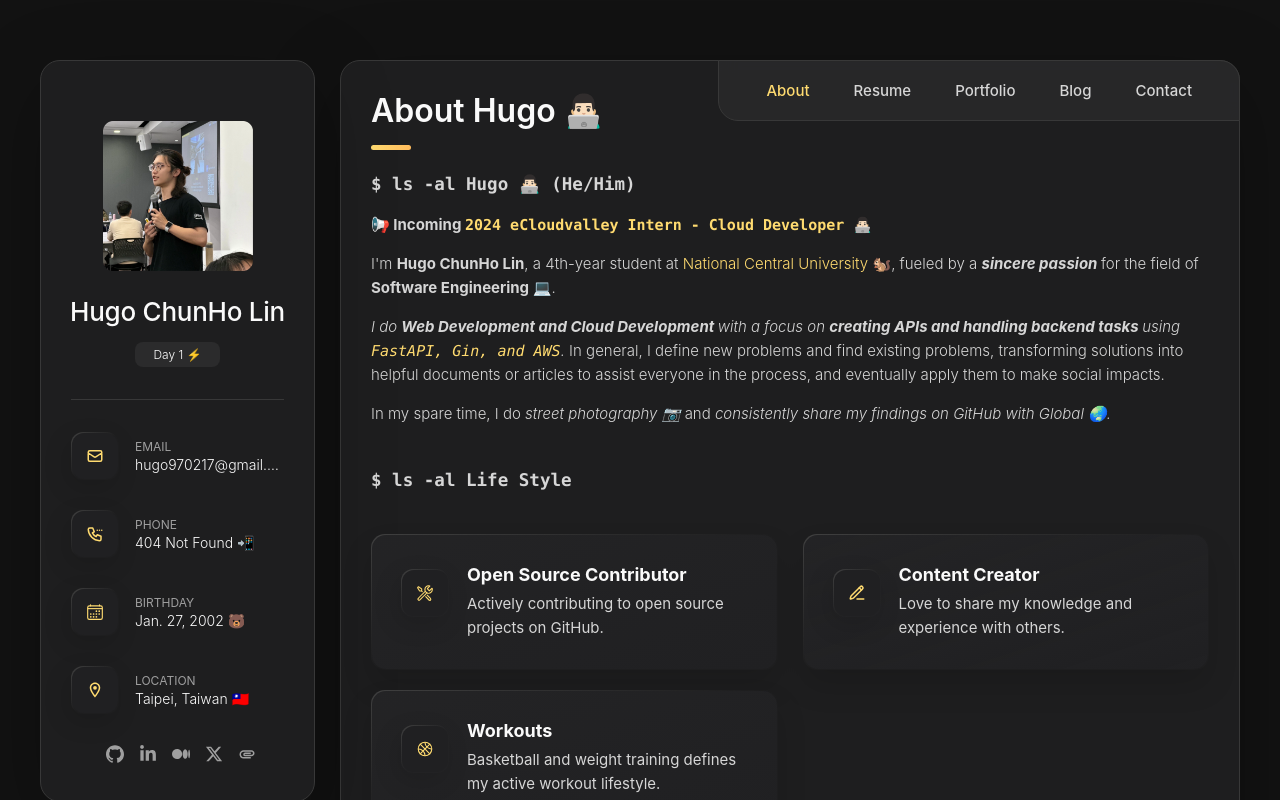
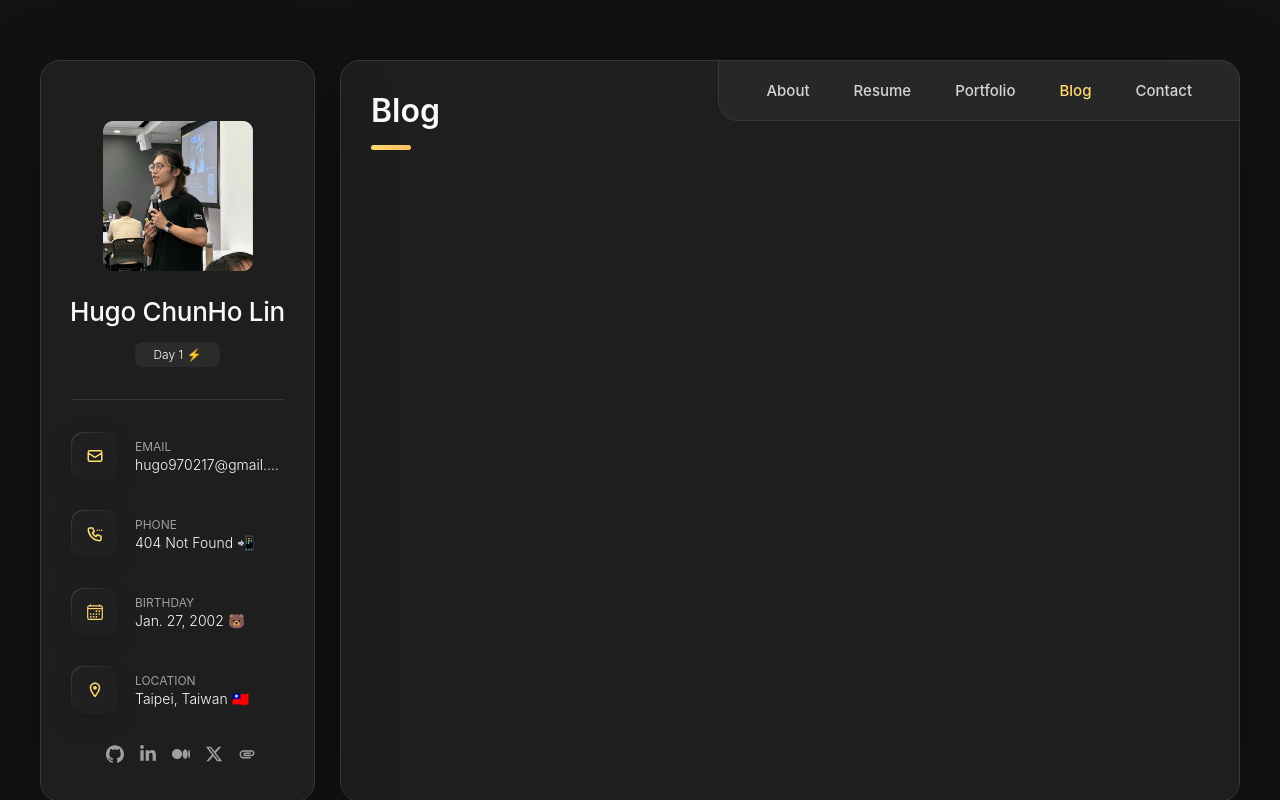
Before and after one commit to 1chooo/react-vcard, a React (Create React App) app: page /blog in a window 1280 px wide. Before the commit this address led to /. Shown: the top 800 px of the page. Built offline with nearby package versions, Linux system fonts and the light colour scheme.

Commit message:
add: blog, portfolio router

```diff
--- a/src/App.tsx
+++ b/src/App.tsx
@@ -8,12 +8,18 @@ import {
   Routes,
   Navigate
 } from "react-router-dom";
+
+
 import './App.css';
+
+
 import About from "./components/About/About";
 import Contact from "./components/Contact/Contact";
 import Resume from "./components/Resume/Resume";
 import Footer from "./components/Footer";
 import Preloader from "../src/components/Pre";
+import Blog from "./components/Blog/Blog";
+import Portfolio from "./components/Portfolio/Portfolio";
 import ScrollToTop from "./components/ScrollToTop";
 
 function App() {
@@ -35,25 +41,55 @@ function App() {
           path="/"
           element={
             <>
+              <ScrollToTop />
               <Preloader load={load} />
               <About />
               <Footer />
             </>
           }
         />
+
         <Route
           path="/resume"
           element={
             <>
+              <ScrollToTop />
+              <Preloader load={load} />
               <Resume />
               <Footer />
             </>
           }
         />
+
+        <Route
+          path="/portfolio"
+          element={
+            <>
+              <ScrollToTop />
+              <Preloader load={load} />
+              <Portfolio />
+              <Footer />
+            </>
+          }
+        />
+
+        <Route
+          path="/blog"
+          element={
+            <>
+              <ScrollToTop />
+              <Preloader load={load} />
+              <Blog />
+              <Footer />
+            </>
+          }
+        />
+
         <Route
           path="/contact"
           element={
             <>
+              <ScrollToTop />
               <Preloader load={load} />
               <Contact />
               <Footer />
@@ -61,19 +97,10 @@ function App() {
           }
         />
 
-        {/* <Route
-          path="/cv"
-          element={
-            <>
-              <Footer />
-            </>
-          }
-        /> */}
         <Route
           path="*"
           element={
-            <Navigate
-              to="/" />
+            <Navigate to="/" />
           }
         />
       </Routes>
--- /dev/null
+++ b/src/components/Blog/Blog.tsx
@@ -0,0 +1,35 @@
+import Sidebar from "../SideBar/SideBar";
+import NavBar from "../Navbar";
+
+import {
+  useLocation
+} from 'react-router-dom';
+
+const Blog = () => {
+
+  const location = useLocation();
+
+  return (
+    <main>
+      <Sidebar />
+      <div className="main-content">
+
+        <NavBar />
+
+        <article
+          className={`blog ${location.pathname === '/blog' ? 'active' : ''}`}
+          data-page="blog"
+        >
+          <header>
+            <h2 className="h2 article-title">Blog</h2>
+          </header>
+
+        </article>
+
+      </div>
+
+    </main>
+  );
+}
+
+export default Blog;
--- /dev/null
+++ b/src/components/Portfolio/Portfolio.tsx
@@ -0,0 +1,35 @@
+import Sidebar from "../SideBar/SideBar";
+import NavBar from "../Navbar";
+
+import {
+  useLocation
+} from 'react-router-dom';
+
+const Portfolio = () => {
+
+  const location = useLocation();
+
+  return (
+    <main>
+      <Sidebar />
+      <div className="main-content">
+
+        <NavBar />
+
+        <article
+          className={`portfolio ${location.pathname === '/portfolio' ? 'active' : ''}`}
+          data-page="portfolio"
+        >
+          <header>
+            <h2 className="h2 article-title">Portfolio</h2>
+          </header>
+
+        </article>
+
+      </div>
+
+    </main>
+  );
+}
+
+export default Portfolio;
```
